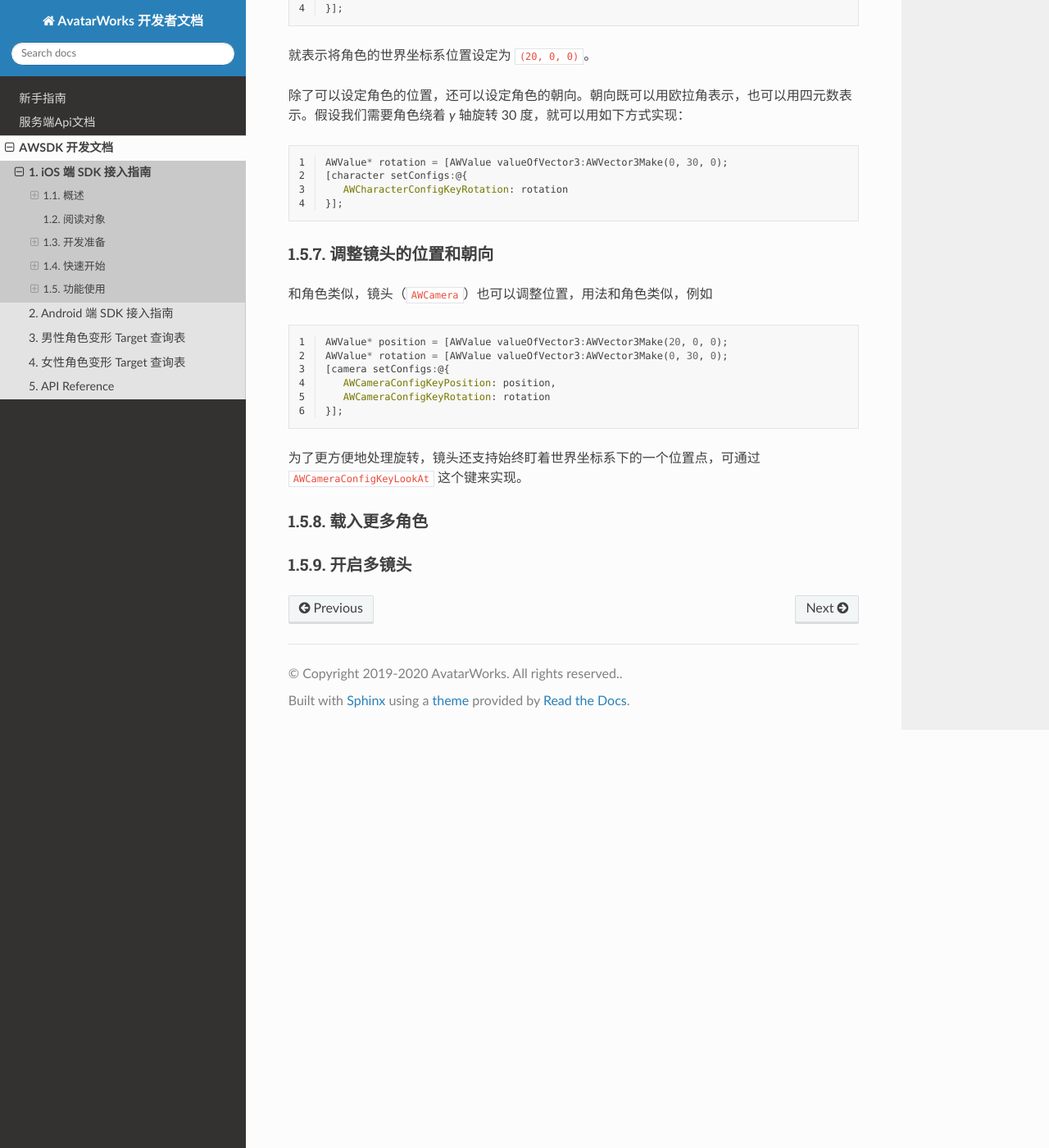
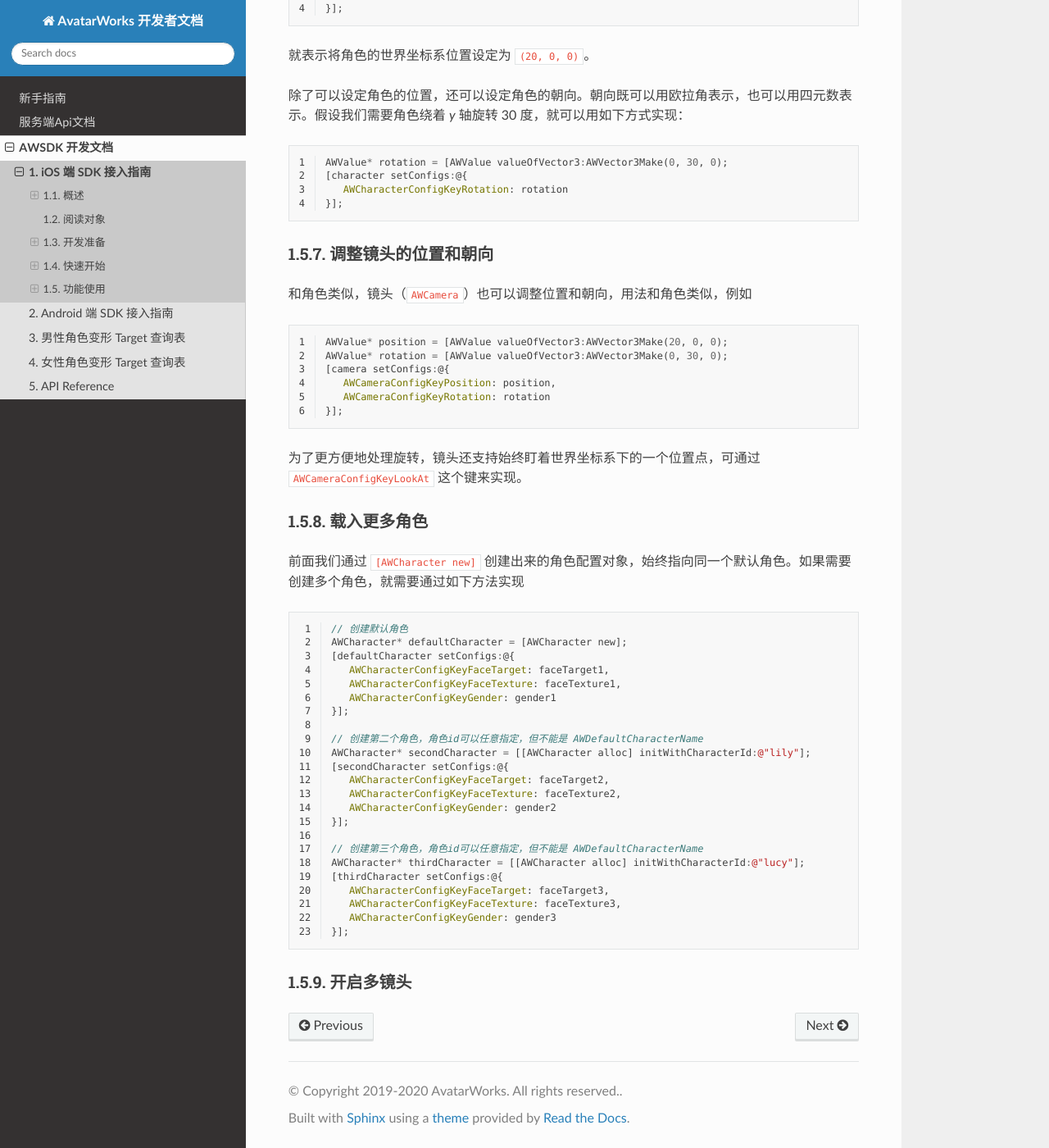
Before and after one commit to avatarworks/doc, a Sphinx documentation site: the page built from source/awsdk/ios.rst, in a window 1280 px wide and 1400 px high, scrolled down 12854 px. Shown: the whole window at 82% size. Built offline with Sphinx 7.4.7 and the Read the Docs theme 2.0.0, drawn with Linux system fonts in a browser that asks for light colours.

Commit message:
Update ios.rst

```diff
--- a/source/awsdk/ios.rst
+++ b/source/awsdk/ios.rst
@@ -577,7 +577,7 @@ SDK 提供了丰富的变形参数，具体可查询：
 调整镜头的位置和朝向
 ~~~~~~~~~~~~~~~~
 
-和角色类似，镜头（``AWCamera``）也可以调整位置，用法和角色类似，例如
+和角色类似，镜头（``AWCamera``）也可以调整位置和朝向，用法和角色类似，例如
 
 .. code-block:: objc
    :linenos:
@@ -594,5 +594,35 @@ SDK 提供了丰富的变形参数，具体可查询：
 载入更多角色
 ~~~~~~~~~~~~~~~~
 
+前面我们通过 ``[AWCharacter new]`` 创建出来的角色配置对象，始终指向同一个默认角色。如果需要创建多个角色，就需要通过如下方法实现
+
+.. code-block:: objc
+   :linenos:
+
+   // 创建默认角色
+   AWCharacter* defaultCharacter = [AWCharacter new];
+   [defaultCharacter setConfigs:@{
+      AWCharacterConfigKeyFaceTarget: faceTarget1,
+      AWCharacterConfigKeyFaceTexture: faceTexture1,
+      AWCharacterConfigKeyGender: gender1
+   }];
+
+   // 创建第二个角色，角色id可以任意指定，但不能是 AWDefaultCharacterName
+   AWCharacter* secondCharacter = [[AWCharacter alloc] initWithCharacterId:@"lily"];
+   [secondCharacter setConfigs:@{
+      AWCharacterConfigKeyFaceTarget: faceTarget2,
+      AWCharacterConfigKeyFaceTexture: faceTexture2,
+      AWCharacterConfigKeyGender: gender2
+   }];
+
+   // 创建第三个角色，角色id可以任意指定，但不能是 AWDefaultCharacterName
+   AWCharacter* thirdCharacter = [[AWCharacter alloc] initWithCharacterId:@"lucy"];
+   [thirdCharacter setConfigs:@{
+      AWCharacterConfigKeyFaceTarget: faceTarget3,
+      AWCharacterConfigKeyFaceTexture: faceTexture3,
+      AWCharacterConfigKeyGender: gender3
+   }];
+
+
 开启多镜头
 ~~~~~~~~~~~~~~~~
```
